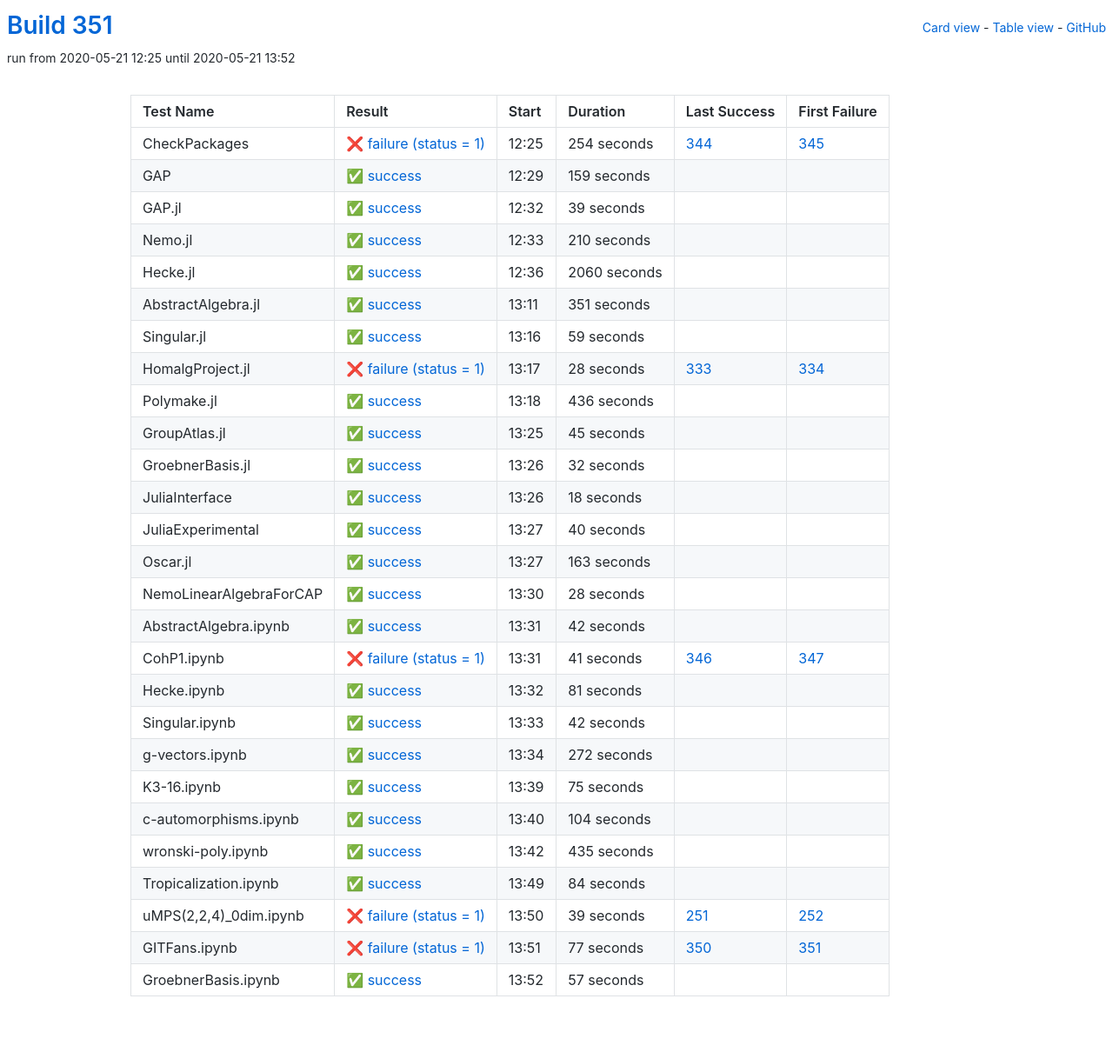
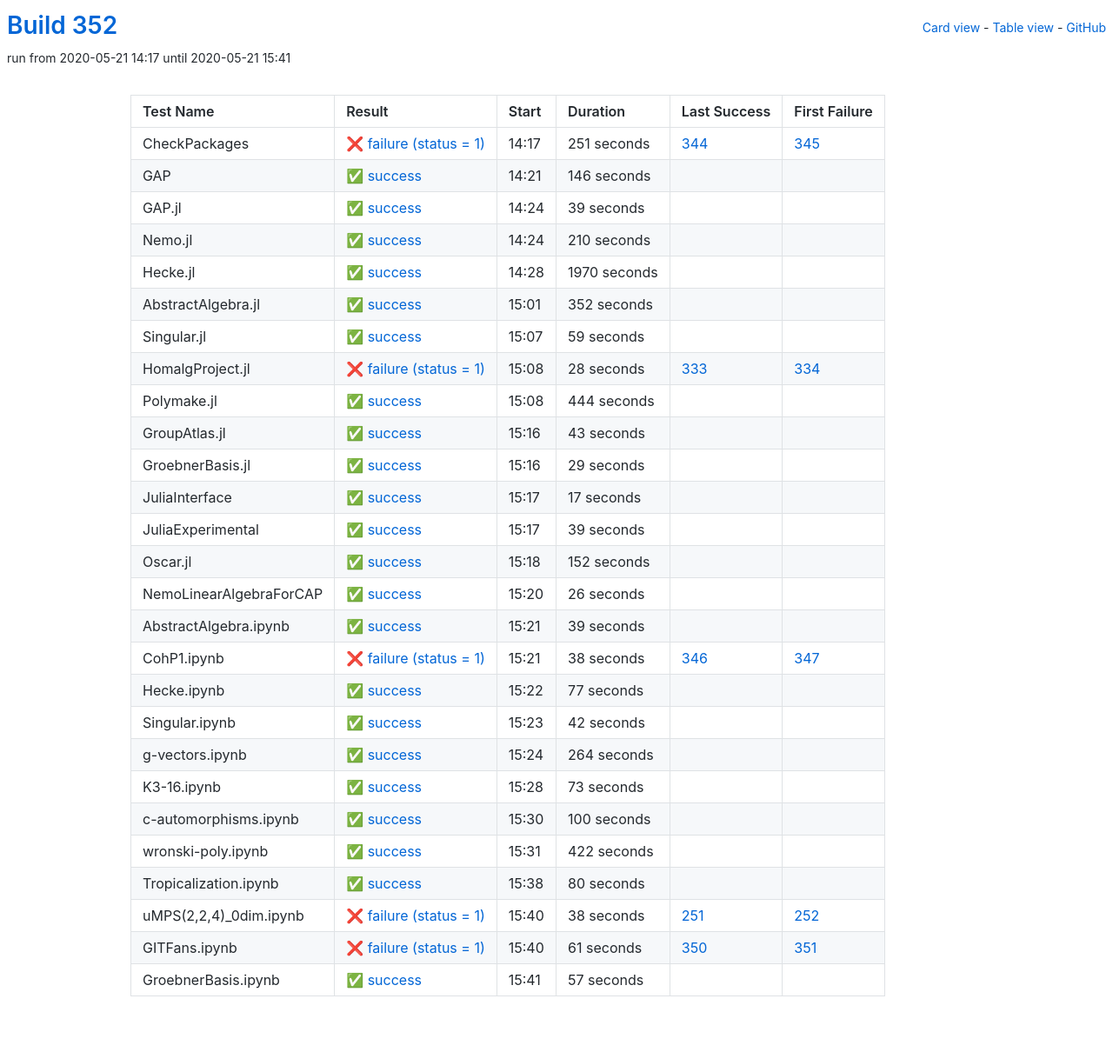
Before and after one commit to oscar-system/oscar-ci-status-1.4, a Jekyll site: the page built from table.html, in a window 1280 px wide. Shown: the whole page at 87% size. Built offline with Jekyll 4.4.1, drawn with Linux system fonts in a browser that asks for light colours.

Commit message:
Build 352

```diff
--- a/_data/ci.yml
+++ b/_data/ci.yml
@@ -1,29 +1,29 @@
-build: 351
-build_url: https://oscarci.mathematik.uni-kl.de/job/oscar-julia-1.4/351/
+build: 352
+build_url: https://oscarci.mathematik.uni-kl.de/job/oscar-julia-1.4/352/
 job: oscar-julia-1.4
 tests:
-- duration: 254
+- duration: 251
   exitcode: 1
   first_failure: 345
   first_failure_url: https://oscarci.mathematik.uni-kl.de/job/oscar-julia-1.4/345/
   id: checkpackages
   last_success: 344
   last_success_url: https://oscarci.mathematik.uni-kl.de/job/oscar-julia-1.4/344/
-  log: https://oscarci.mathematik.uni-kl.de/job/oscar-julia-1.4/351/artifact/logs/build-351/CheckPackages.log
+  log: https://oscarci.mathematik.uni-kl.de/job/oscar-julia-1.4/352/artifact/logs/build-352/CheckPackages.log
   name: CheckPackages
-  start: 2020-05-21 12:25
+  start: 2020-05-21 14:17
   status: failure
   success: false
-- duration: 159
+- duration: 146
   exitcode: 0
   first_failure: false
   first_failure_url: null
   id: gap
   last_success: false
   last_success_url: null
-  log: https://oscarci.mathematik.uni-kl.de/job/oscar-julia-1.4/351/artifact/logs/build-351/GAP.log
+  log: https://oscarci.mathematik.uni-kl.de/job/oscar-julia-1.4/352/artifact/logs/build-352/GAP.log
   name: GAP
-  start: 2020-05-21 12:29
+  start: 2020-05-21 14:21
   status: success
   success: true
 - duration: 39
@@ -33,9 +33,9 @@ tests:
   id: gap-jl
   last_success: false
   last_success_url: null
-  log: https://oscarci.mathematik.uni-kl.de/job/oscar-julia-1.4/351/artifact/logs/build-351/GAP.jl.log
+  log: https://oscarci.mathematik.uni-kl.de/job/oscar-julia-1.4/352/artifact/logs/build-352/GAP.jl.log
   name: GAP.jl
-  start: 2020-05-21 12:32
+  start: 2020-05-21 14:24
   status: success
   success: true
 - duration: 210
@@ -45,33 +45,33 @@ tests:
   id: nemo-jl
   last_success: false
   last_success_url: null
-  log: https://oscarci.mathematik.uni-kl.de/job/oscar-julia-1.4/351/artifact/logs/build-351/Nemo.jl.log
+  log: https://oscarci.mathematik.uni-kl.de/job/oscar-julia-1.4/352/artifact/logs/build-352/Nemo.jl.log
   name: Nemo.jl
-  start: 2020-05-21 12:33
+  start: 2020-05-21 14:24
   status: success
   success: true
-- duration: 2060
+- duration: 1970
   exitcode: 0
   first_failure: false
   first_failure_url: null
   id: hecke-jl
   last_success: false
   last_success_url: null
-  log: https://oscarci.mathematik.uni-kl.de/job/oscar-julia-1.4/351/artifact/logs/build-351/Hecke.jl.log
+  log: https://oscarci.mathematik.uni-kl.de/job/oscar-julia-1.4/352/artifact/logs/build-352/Hecke.jl.log
   name: Hecke.jl
-  start: 2020-05-21 12:36
+  start: 2020-05-21 14:28
   status: success
   success: true
-- duration: 351
+- duration: 352
   exitcode: 0
   first_failure: false
   first_failure_url: null
   id: abstractalgebra-jl
   last_success: false
   last_success_url: null
-  log: https://oscarci.mathematik.uni-kl.de/job/oscar-julia-1.4/351/artifact/logs/build-351/AbstractAlgebra.jl.log
+  log: https://oscarci.mathematik.uni-kl.de/job/oscar-julia-1.4/352/artifact/logs/build-352/AbstractAlgebra.jl.log
   name: AbstractAlgebra.jl
-  start: 2020-05-21 13:11
+  start: 2020-05-21 15:01
   status: success
   success: true
 - duration: 59
@@ -81,9 +81,9 @@ tests:
   id: singular-jl
   last_success: false
   last_success_url: null
-  log: https://oscarci.mathematik.uni-kl.de/job/oscar-julia-1.4/351/artifact/logs/build-351/Singular.jl.log
+  log: https://oscarci.mathematik.uni-kl.de/job/oscar-julia-1.4/352/artifact/logs/build-352/Singular.jl.log
   name: Singular.jl
-  start: 2020-05-21 13:16
+  start: 2020-05-21 15:07
   status: success
   success: true
 - duration: 28
@@ -93,129 +93,129 @@ tests:
   id: homalgproject-jl
   last_success: 333
   last_success_url: https://oscarci.mathematik.uni-kl.de/job/oscar-julia-1.4/333/
-  log: https://oscarci.mathematik.uni-kl.de/job/oscar-julia-1.4/351/artifact/logs/build-351/HomalgProject.jl.log
+  log: https://oscarci.mathematik.uni-kl.de/job/oscar-julia-1.4/352/artifact/logs/build-352/HomalgProject.jl.log
   name: HomalgProject.jl
-  start: 2020-05-21 13:17
+  start: 2020-05-21 15:08
   status: failure
   success: false
-- duration: 436
+- duration: 444
   exitcode: 0
   first_failure: false
   first_failure_url: null
   id: polymake-jl
   last_success: false
   last_success_url: null
-  log: https://oscarci.mathematik.uni-kl.de/job/oscar-julia-1.4/351/artifact/logs/build-351/Polymake.jl.log
+  log: https://oscarci.mathematik.uni-kl.de/job/oscar-julia-1.4/352/artifact/logs/build-352/Polymake.jl.log
   name: Polymake.jl
-  start: 2020-05-21 13:18
+  start: 2020-05-21 15:08
   status: success
   success: true
-- duration: 45
+- duration: 43
   exitcode: 0
   first_failure: false
   first_failure_url: null
   id: groupatlas-jl
   last_success: false
   last_success_url: null
-  log: https://oscarci.mathematik.uni-kl.de/job/oscar-julia-1.4/351/artifact/logs/build-351/GroupAtlas.jl.log
+  log: https://oscarci.mathematik.uni-kl.de/job/oscar-julia-1.4/352/artifact/logs/build-352/GroupAtlas.jl.log
   name: GroupAtlas.jl
-  start: 2020-05-21 13:25
+  start: 2020-05-21 15:16
   status: success
   success: true
-- duration: 32
+- duration: 29
   exitcode: 0
   first_failure: false
   first_failure_url: null
   id: groebnerbasis-jl
   last_success: false
   last_success_url: null
-  log: https://oscarci.mathematik.uni-kl.de/job/oscar-julia-1.4/351/artifact/logs/build-351/GroebnerBasis.jl.log
+  log: https://oscarci.mathematik.uni-kl.de/job/oscar-julia-1.4/352/artifact/logs/build-352/GroebnerBasis.jl.log
   name: GroebnerBasis.jl
-  start: 2020-05-21 13:26
+  start: 2020-05-21 15:16
   status: success
   success: true
-- duration: 18
+- duration: 17
   exitcode: 0
   first_failure: false
   first_failure_url: null
   id: juliainterface
   last_success: false
   last_success_url: null
-  log: https://oscarci.mathematik.uni-kl.de/job/oscar-julia-1.4/351/artifact/logs/build-351/JuliaInterface.log
+  log: https://oscarci.mathematik.uni-kl.de/job/oscar-julia-1.4/352/artifact/logs/build-352/JuliaInterface.log
   name: JuliaInterface
-  start: 2020-05-21 13:26
+  start: 2020-05-21 15:17
   status: success
   success: true
-- duration: 40
+- duration: 39
   exitcode: 0
   first_failure: false
   first_failure_url: null
   id: juliaexperimental
   last_success: false
   last_success_url: null
-  log: https://oscarci.mathematik.uni-kl.de/job/oscar-julia-1.4/351/artifact/logs/build-351/JuliaExperimental.log
+  log: https://oscarci.mathematik.uni-kl.de/job/oscar-julia-1.4/352/artifact/logs/build-352/JuliaExperimental.log
   name: JuliaExperimental
-  start: 2020-05-21 13:27
+  start: 2020-05-21 15:17
   status: success
   success: true
-- duration: 163
+- duration: 152
   exitcode: 0
   first_failure: false
   first_failure_url: null
   id: oscar-jl
   last_success: false
   last_success_url: null
-  log: https://oscarci.mathematik.uni-kl.de/job/oscar-julia-1.4/351/artifact/logs/build-351/Oscar.jl.log
+  log: https://oscarci.mathematik.uni-kl.de/job/oscar-julia-1.4/352/artifact/logs/build-352/Oscar.jl.log
   name: Oscar.jl
-  start: 2020-05-21 13:27
+  start: 2020-05-21 15:18
   status: success
   success: true
-- duration: 28
+- duration: 26
   exitcode: 0
   first_failure: false
   first_failure_url: null
   id: nemolinearalgebraforcap
   last_success: false
   last_success_url: null
-  log: https://oscarci.mathematik.uni-kl.de/job/oscar-julia-1.4/351/artifact/logs/build-351/NemoLinearAlgebraForCAP.log
+  log: https://oscarci.mathematik.uni-kl.de/job/oscar-julia-1.4/352/artifact/logs/build-352/NemoLinearAlgebraForCAP.log
   name: NemoLinearAlgebraForCAP
-  start: 2020-05-21 13:30
+  start: 2020-05-21 15:20
   status: success
   success: true
-- duration: 42
+- duration: 39
   exitcode: 0
   first_failure: false
   first_failure_url: null
   id: abstractalgebra-ipynb
   last_success: false
   last_success_url: null
-  log: https://oscarci.mathematik.uni-kl.de/job/oscar-julia-1.4/351/artifact/logs/build-351/AbstractAlgebra.ipynb.log
+  log: https://oscarci.mathematik.uni-kl.de/job/oscar-julia-1.4/352/artifact/logs/build-352/AbstractAlgebra.ipynb.log
   name: AbstractAlgebra.ipynb
-  start: 2020-05-21 13:31
+  start: 2020-05-21 15:21
   status: success
   success: true
-- duration: 41
+- duration: 38
   exitcode: 1
   first_failure: 347
   first_failure_url: https://oscarci.mathematik.uni-kl.de/job/oscar-julia-1.4/347/
   id: cohp1-ipynb
   last_success: 346
   last_success_url: https://oscarci.mathematik.uni-kl.de/job/oscar-julia-1.4/346/
-  log: https://oscarci.mathematik.uni-kl.de/job/oscar-julia-1.4/351/artifact/logs/build-351/CohP1.ipynb.log
+  log: https://oscarci.mathematik.uni-kl.de/job/oscar-julia-1.4/352/artifact/logs/build-352/CohP1.ipynb.log
   name: CohP1.ipynb
-  start: 2020-05-21 13:31
+  start: 2020-05-21 15:21
   status: failure
   success: false
-- duration: 81
+- duration: 77
   exitcode: 0
   first_failure: false
   first_failure_url: null
   id: hecke-ipynb
   last_success: false
   last_success_url: null
-  log: https://oscarci.mathematik.uni-kl.de/job/oscar-julia-1.4/351/artifact/logs/build-351/Hecke.ipynb.log
+  log: https://oscarci.mathematik.uni-kl.de/job/oscar-julia-1.4/352/artifact/logs/build-352/Hecke.ipynb.log
   name: Hecke.ipynb
-  start: 2020-05-21 13:32
+  start: 2020-05-21 15:22
   status: success
   success: true
 - duration: 42
@@ -225,93 +225,93 @@ tests:
   id: singular-ipynb
   last_success: false
   last_success_url: null
-  log: https://oscarci.mathematik.uni-kl.de/job/oscar-julia-1.4/351/artifact/logs/build-351/Singular.ipynb.log
+  log: https://oscarci.mathematik.uni-kl.de/job/oscar-julia-1.4/352/artifact/logs/build-352/Singular.ipynb.log
   name: Singular.ipynb
-  start: 2020-05-21 13:33
+  start: 2020-05-21 15:23
   status: success
   success: true
-- duration: 272
+- duration: 264
   exitcode: 0
   first_failure: false
   first_failure_url: null
   id: g-vectors-ipynb
   last_success: false
   last_success_url: null
-  log: https://oscarci.mathematik.uni-kl.de/job/oscar-julia-1.4/351/artifact/logs/build-351/g-vectors.ipynb.log
+  log: https://oscarci.mathematik.uni-kl.de/job/oscar-julia-1.4/352/artifact/logs/build-352/g-vectors.ipynb.log
   name: g-vectors.ipynb
-  start: 2020-05-21 13:34
+  start: 2020-05-21 15:24
   status: success
   success: true
-- duration: 75
+- duration: 73
   exitcode: 0
   first_failure: false
   first_failure_url: null
   id: k3-16-ipynb
   last_success: false
   last_success_url: null
-  log: https://oscarci.mathematik.uni-kl.de/job/oscar-julia-1.4/351/artifact/logs/build-351/K3-16.ipynb.log
+  log: https://oscarci.mathematik.uni-kl.de/job/oscar-julia-1.4/352/artifact/logs/build-352/K3-16.ipynb.log
   name: K3-16.ipynb
-  start: 2020-05-21 13:39
+  start: 2020-05-21 15:28
   status: success
   success: true
-- duration: 104
+- duration: 100
   exitcode: 0
   first_failure: false
   first_failure_url: null
   id: c-automorphisms-ipynb
   last_success: false
   last_success_url: null
-  log: https://oscarci.mathematik.uni-kl.de/job/oscar-julia-1.4/351/artifact/logs/build-351/c-automorphisms.ipynb.log
+  log: https://oscarci.mathematik.uni-kl.de/job/oscar-julia-1.4/352/artifact/logs/build-352/c-automorphisms.ipynb.log
   name: c-automorphisms.ipynb
-  start: 2020-05-21 13:40
+  start: 2020-05-21 15:30
   status: success
   success: true
-- duration: 435
+- duration: 422
   exitcode: 0
   first_failure: false
   first_failure_url: null
   id: wronski-poly-ipynb
   last_success: false
   last_success_url: null
-  log: https://oscarci.mathematik.uni-kl.de/job/oscar-julia-1.4/351/artifact/logs/build-351/wronski-poly.ipynb.log
+  log: https://oscarci.mathematik.uni-kl.de/job/oscar-julia-1.4/352/artifact/logs/build-352/wronski-poly.ipynb.log
   name: wronski-poly.ipynb
-  start: 2020-05-21 13:42
+  start: 2020-05-21 15:31
   status: success
   success: true
-- duration: 84
+- duration: 80
   exitcode: 0
   first_failure: false
   first_failure_url: null
   id: tropicalization-ipynb
   last_success: false
   last_success_url: null
-  log: https://oscarci.mathematik.uni-kl.de/job/oscar-julia-1.4/351/artifact/logs/build-351/Tropicalization.ipynb.log
+  log: https://oscarci.mathematik.uni-kl.de/job/oscar-julia-1.4/352/artifact/logs/build-352/Tropicalization.ipynb.log
   name: Tropicalization.ipynb
-  start: 2020-05-21 13:49
+  start: 2020-05-21 15:38
   status: success
   success: true
-- duration: 39
+- duration: 38
   exitcode: 1
   first_failure: 252
   first_failure_url: https://oscarci.mathematik.uni-kl.de/job/oscar-julia-1.4/252/
   id: umps-2-2-4-0dim-ipynb
   last_success: 251
   last_success_url: https://oscarci.mathematik.uni-kl.de/job/oscar-julia-1.4/251/
-  log: https://oscarci.mathematik.uni-kl.de/job/oscar-julia-1.4/351/artifact/logs/build-351/uMPS-2-2-4-_0dim.ipynb.log
+  log: https://oscarci.mathematik.uni-kl.de/job/oscar-julia-1.4/352/artifact/logs/build-352/uMPS-2-2-4-_0dim.ipynb.log
   name: uMPS(2,2,4)_0dim.ipynb
-  start: 2020-05-21 13:50
+  start: 2020-05-21 15:40
   status: failure
   success: false
-- duration: 77
+- duration: 61
   exitcode: 1
   first_failure: 351
   first_failure_url: https://oscarci.mathematik.uni-kl.de/job/oscar-julia-1.4/351/
   id: gitfans-ipynb
   last_success: 350
   last_success_url: https://oscarci.mathematik.uni-kl.de/job/oscar-julia-1.4/350/
-  log: https://oscarci.mathematik.uni-kl.de/job/oscar-julia-1.4/351/artifact/logs/build-351/GITFans.ipynb.log
+  log: https://oscarci.mathematik.uni-kl.de/job/oscar-julia-1.4/352/artifact/logs/build-352/GITFans.ipynb.log
   name: GITFans.ipynb
-  start: 2020-05-21 13:51
+  start: 2020-05-21 15:40
   status: failure
   success: false
 - duration: 57
@@ -321,8 +321,8 @@ tests:
   id: groebnerbasis-ipynb
   last_success: false
   last_success_url: null
-  log: https://oscarci.mathematik.uni-kl.de/job/oscar-julia-1.4/351/artifact/logs/build-351/GroebnerBasis.ipynb.log
+  log: https://oscarci.mathematik.uni-kl.de/job/oscar-julia-1.4/352/artifact/logs/build-352/GroebnerBasis.ipynb.log
   name: GroebnerBasis.ipynb
-  start: 2020-05-21 13:52
+  start: 2020-05-21 15:41
   status: success
   success: true
```
Also changed, not shown: README.md.
